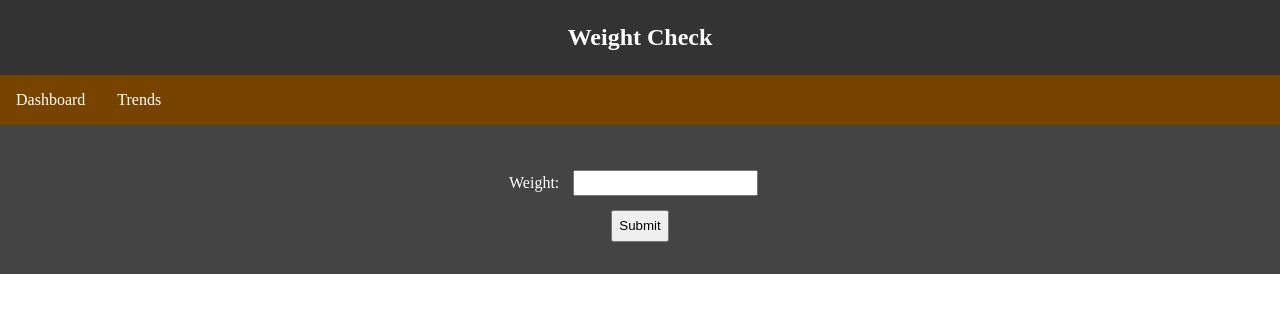
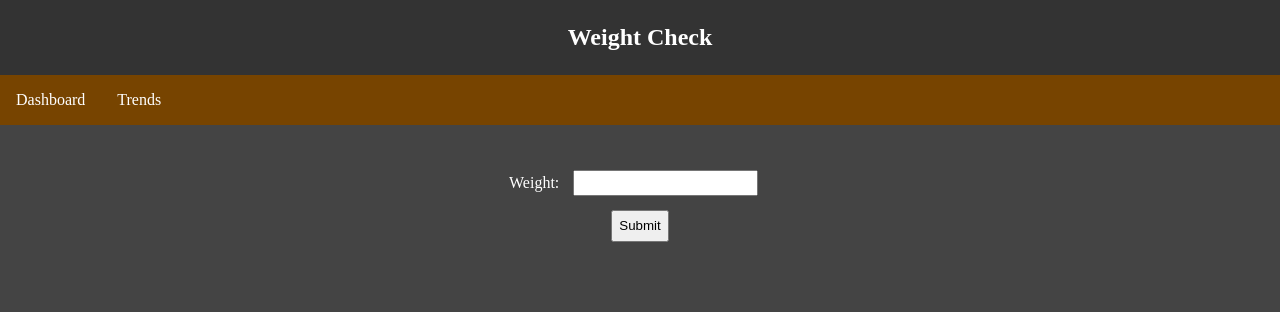
Before and after one commit to amanpreetchatha/Weight-Check, a React (Vite) app: page / in a window 1280 px wide. Shown: the top 312 px of the page. Built offline with nearby package versions, Linux system fonts and the light colour scheme.

Commit message:
changed css

```diff
--- a/src/App.css
+++ b/src/App.css
@@ -1,14 +1,14 @@
 body{
     margin: 0;
     padding: 0;
-    height: 100vh;
+    height: 100%;
 }
 .container{
     display: flex;
     flex-direction: column;
     background-color: #3f9;
     color: #fff;
-    height: 100%;
+    height: 100dvh;
 }
 header{
     background-color: #333;
```
